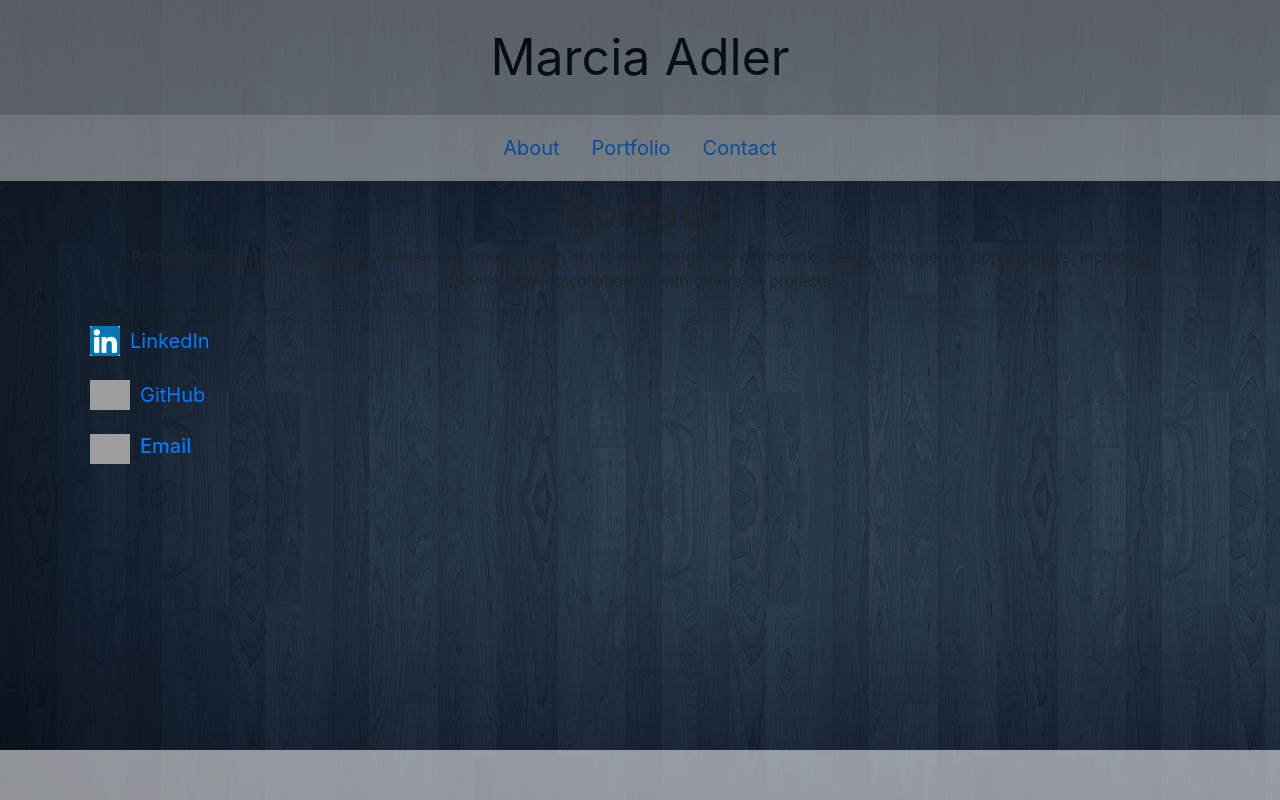
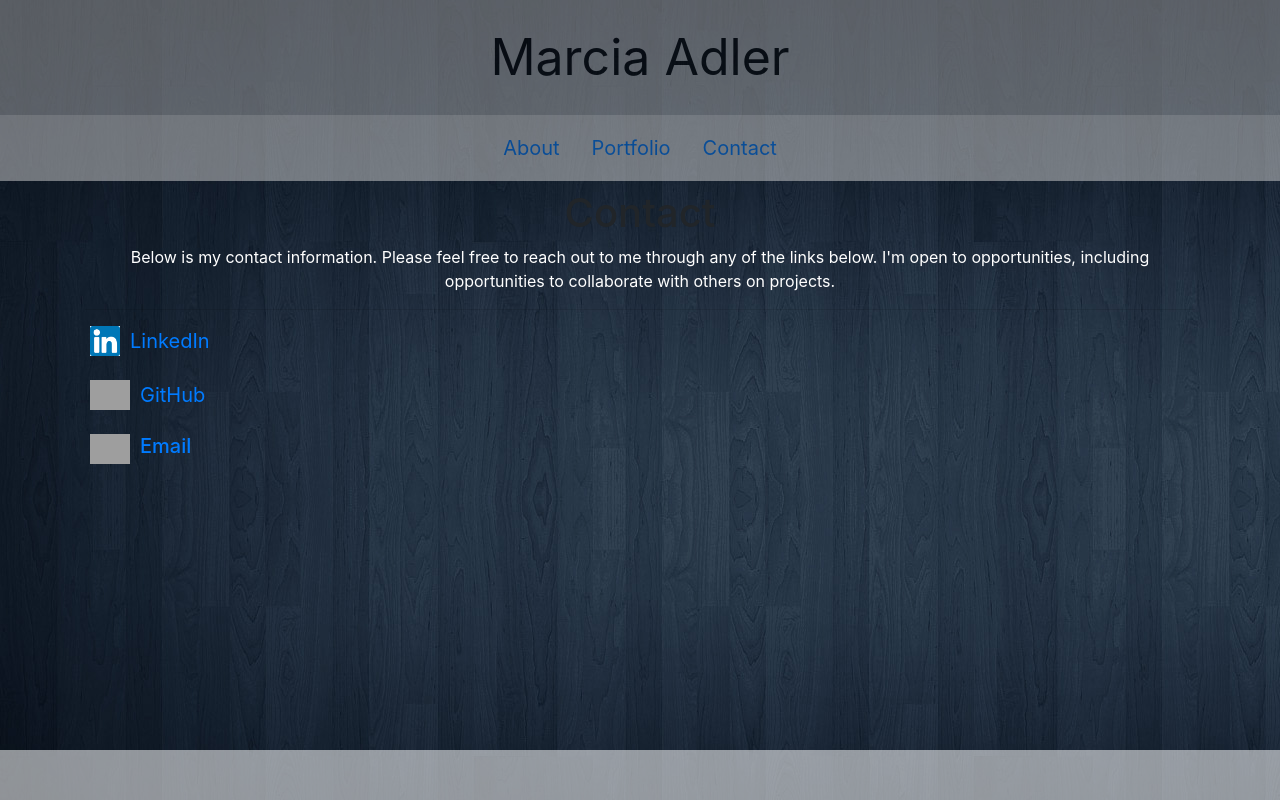
Before and after one commit to MarciaAdler/Portfolio-MarciaAdler, a React (Create React App) app in the folder portfolio/: page /Portfolio-MarciaAdler/contact in a window 1280 px wide. Built offline with nearby package versions, Linux system fonts and the light colour scheme; grey boxes are pictures that could not be loaded.

Commit message:
changed text color on contact page

```diff
--- a/portfolio/src/pages/Contact.js
+++ b/portfolio/src/pages/Contact.js
@@ -5,6 +5,9 @@ const styles = {
     marginTop: "40px",
 
     textAlign: "center",
+  },
+  content: {
+    color: "white",
   },
   mainContent: {
     height: "60vh",
@@ -29,7 +32,7 @@ function Contact() {
     <div className="wrapper mt-2" style={styles.display}>
       <div className="container" style={styles.mainContent}>
         <h1 style={styles.title}>Contact</h1>
-        <p>
+        <p style={styles.content}>
           Below is my contact information. Please feel free to reach out to me
           through any of the links below. I'm open to opportunities, including
           opportunities to collaborate with others on projects.
```
